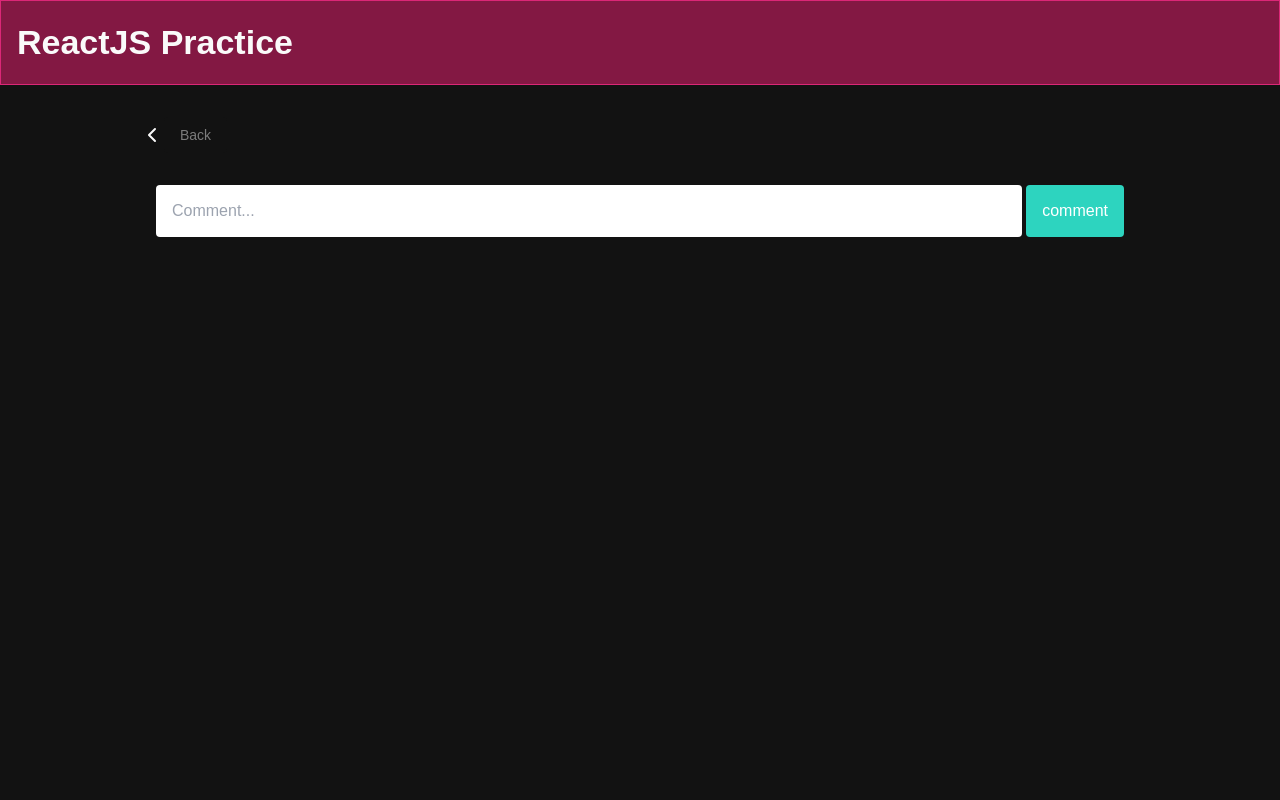
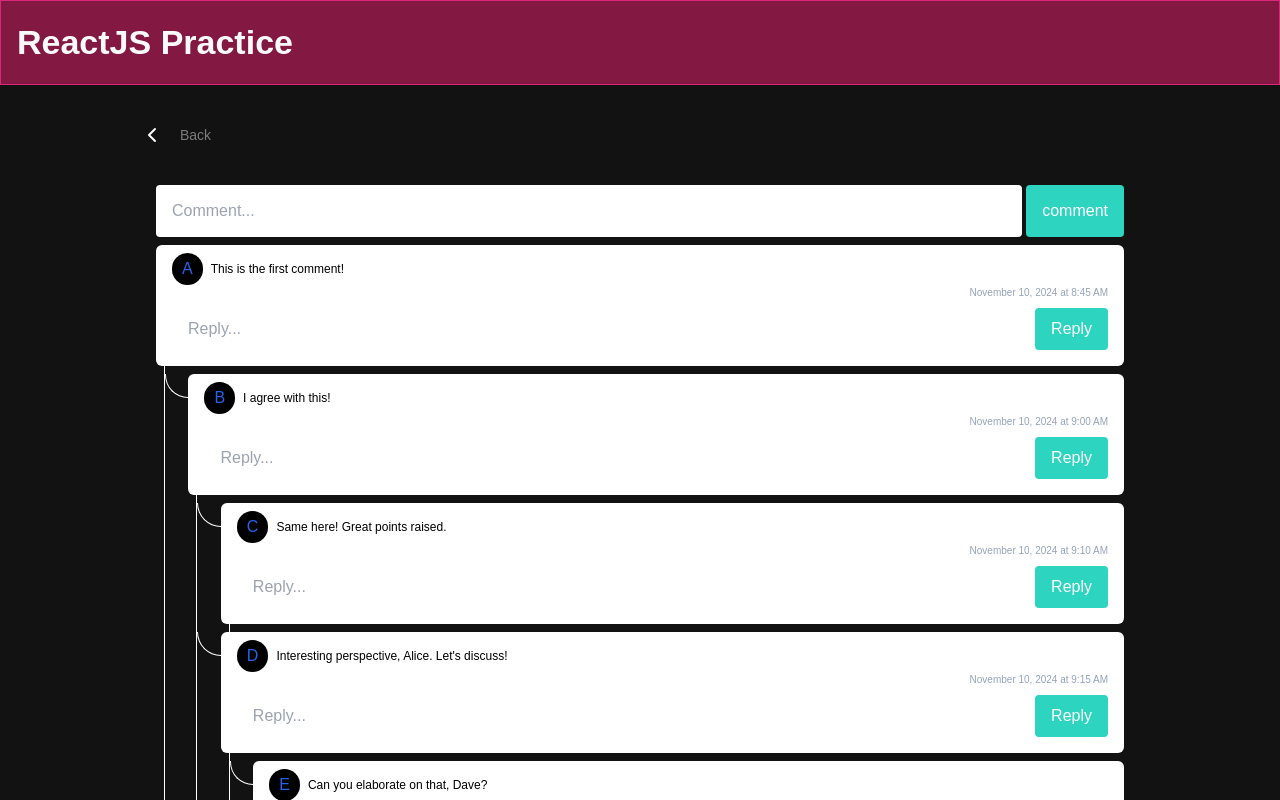
Before and after one commit to AzadTom/AzadReact-Practice, a React (Vite) app: page /nested-comment in a window 1280 px wide. Shown: the top 800 px of the page. Built offline with nearby package versions, Linux system fonts and the light colour scheme.

Commit message:
added nested comment design.

```diff
--- a/src/components/Comment/CommentContainer.tsx
+++ b/src/components/Comment/CommentContainer.tsx
@@ -1,11 +1,11 @@
 import { useRef, useState } from "react";
 import { v4 as uuid } from "uuid";
-import  { TComment,commentsData1 } from "../../constants/constant";
+import  { TComment,commentsData } from "../../constants/constant";
 import FlatList from "../../Hoc/FlatList";
 import CommenItem from "./CommenItem";
 
 const CommentContainer = () => {
-  const [commentList, setCommentList] = useState<TComment[]>(commentsData1);
+  const [commentList, setCommentList] = useState<TComment[]>(commentsData);
   const commentRef = useRef<HTMLInputElement>(null);
 
   const handleComment = () => {
--- a/src/constants/constant.ts
+++ b/src/constants/constant.ts
@@ -8,7 +8,7 @@ export type TComment = {
   };
 
   export const commentsData1:TComment[] = [];
-  const commentsData: TComment[] = [
+  export const commentsData: TComment[] = [
     {
       id: "1",
       author: "Alice",
@@ -79,8 +79,6 @@ export type TComment = {
     }
   ];
 
-  export default commentsData;
-
 
   export function formatTimestamp(timestamp: string): string {
     const date = new Date(timestamp);
```
